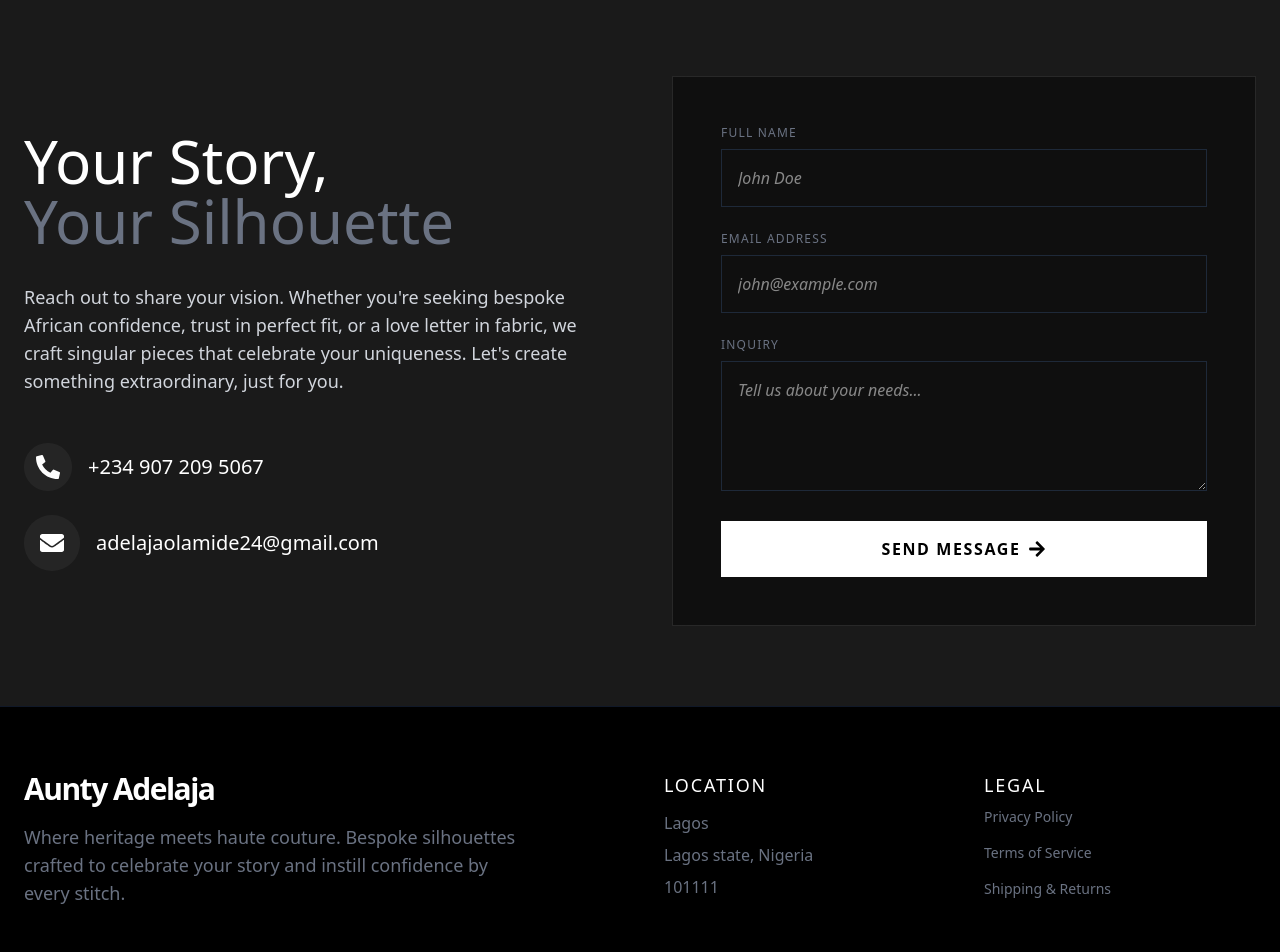
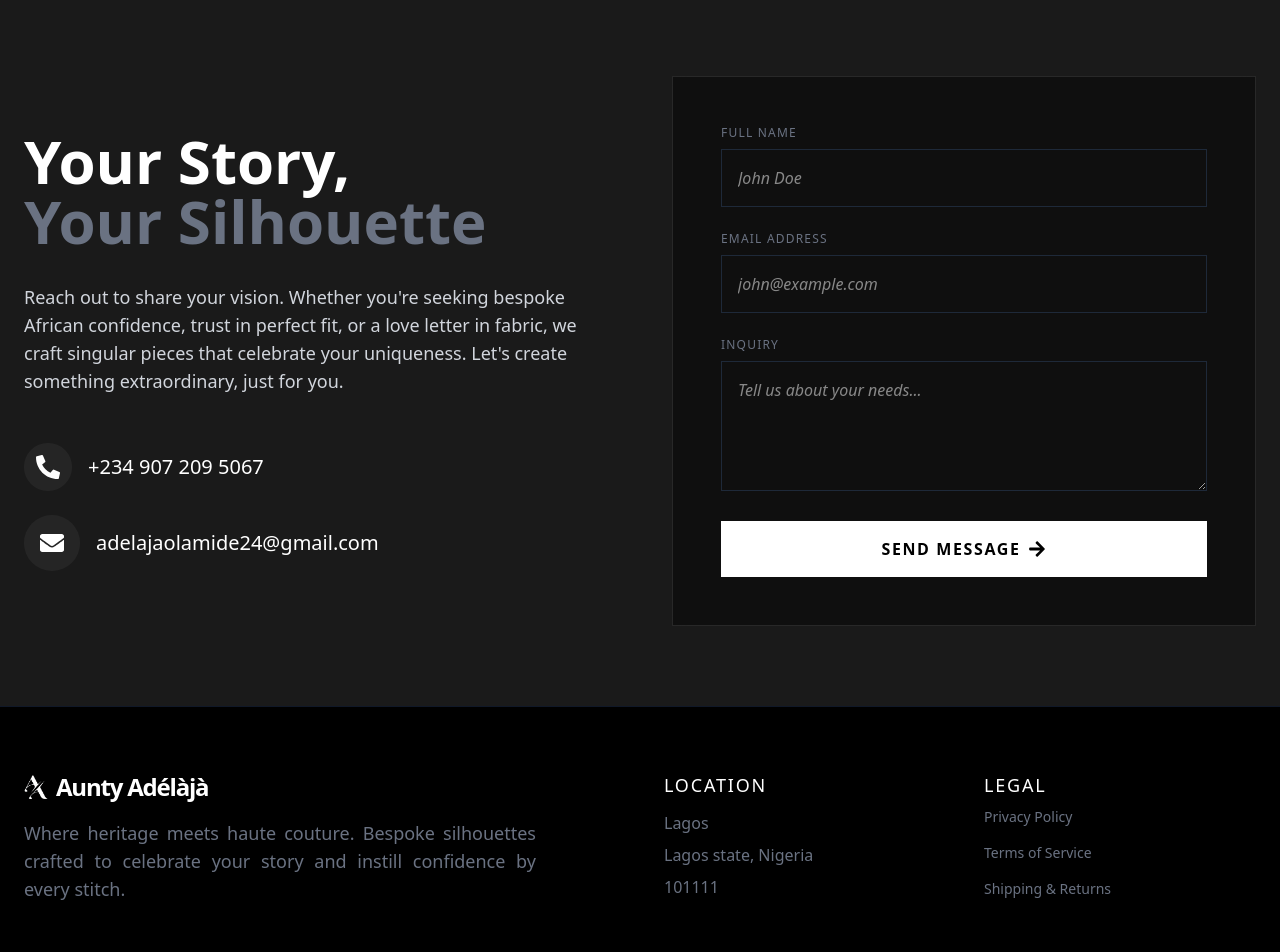
Before and after one commit to Dahvid16/adelaja, a React (Vite) app: page / in a window 1280 px wide. Shown: the part 3400-4352 px from the top of the page. Built offline with nearby package versions, Linux system fonts and the light colour scheme; a web font is replaced by a local one.

Commit message:
Noticed bug

```diff
--- a/src/Component/Contact.tsx
+++ b/src/Component/Contact.tsx
@@ -36,7 +36,7 @@ const Contact = () => {
 
           {/* CTA Side */}
           <div className="flex flex-col justify-center">
-            <h2 className="font-serif text-4xl md:text-6xl text-white mb-8">
+            <h2 className="font-serif text-4xl md:text-6xl text-white mb-8 font-semibold">
               Your Story, <br />
               <span className="text-gray-500">Your Silhouette</span>
             </h2>
--- a/src/Component/FooterSection.jsx
+++ b/src/Component/FooterSection.jsx
@@ -1,4 +1,5 @@
 import React from 'react'
+import Logo from "../assets/Adelaja_Logo_main.png";
 
 const FooterSection = () => {
   return (
@@ -6,9 +7,14 @@ const FooterSection = () => {
       <div className="container mx-auto px-6">
         <div className="grid grid-cols-1 md:grid-cols-4 gap-12">
 
-          <div className="col-span-1 md:col-span-2">
-            <h3 className="font-serif text-3xl text-white mb-4 tracking-tighter font-semibold">Aunty Adelaja</h3>
-            <p className="text-gray-500 max-w-lg font-light text-lg">
+          <div className="col-span-1 md:col-span-2 text-start">
+            <div className='flex items-center font-serif text-2xl text-white mb-4 gap-2'>
+              <picture>
+                <img src={Logo} alt="Adélàjà Logo" className='w-6 h-6' />
+              </picture>
+            <h3 className="tracking-tighter font-semibold">Aunty Adélàjà</h3>
+            </div>
+            <p className="text-gray-500 md:max-w-lg font-light text-lg text-justify">
               Where heritage meets haute couture. Bespoke silhouettes crafted to celebrate your story and instill confidence by every stitch.
             </p>
           </div>
--- a/src/Component/NavBar.jsx
+++ b/src/Component/NavBar.jsx
@@ -66,7 +66,7 @@ const NavBar = () => {
         transition={{ duration: 0.7 }}
         >
           <picture>
-            <img src={Logo} alt="Adelaja Logo" className='w-10 h-10' loading='load' />
+            <img src={Logo} alt="Adélàjà Logo" className='w-10 h-10' loading='load' />
           </picture>
           Aunty Adélàjà
         </motion.a>
```
